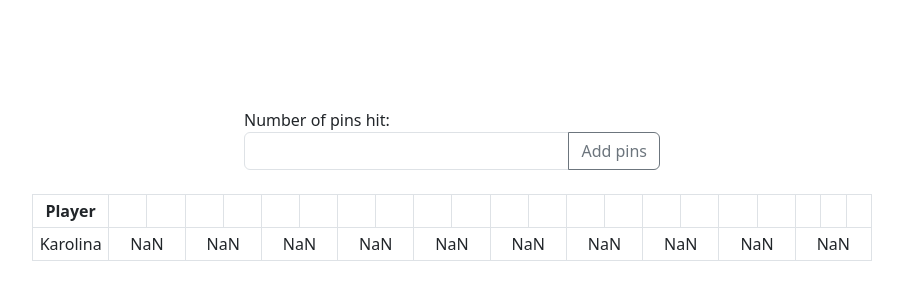
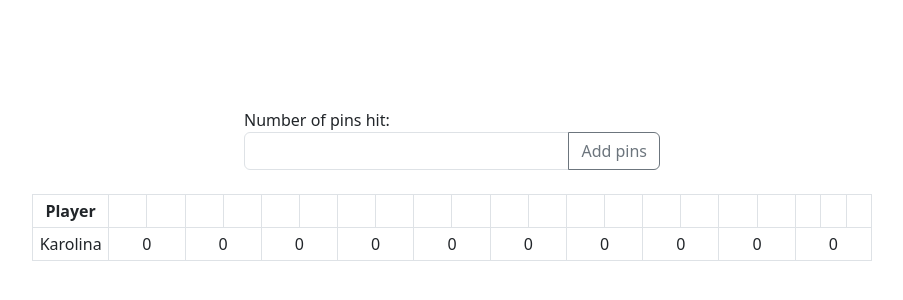
Before and after one commit to kposlek/bowling-scorecard, a Vue app: page / in a window 1280 px wide. Shown: the part 212-512 px from the top of the page, without its empty margins (188-1091 px from the left). Built offline with nearby package versions, Linux system fonts and the light colour scheme.

Commit message:
deleting unnecessary elements

```diff
--- a/src/components/ScoreDisplay.vue
+++ b/src/components/ScoreDisplay.vue
@@ -1,9 +1,6 @@
 <template>
   <div class="w-100">
     <ScoreInput />
-    <!--   <div class="row">
-      <h1 class="text-center">{{ store.static.frameHeader }}</h1>
-    </div> -->
 
     <div class="row d-flex justify-content-center p-2">
       <div class="container text-center m-0 p-0 border-start border-top">
@@ -29,21 +26,11 @@
                 {{ printThrow3(frame.throw3, frame.throw1, index) }}
               </div>
             </div>
-            <!--   <div class="row p-1 m-0 justify-content-center border-end">
-              {{ printScore(frame) }}
-            </div> -->
+
             <div class="row p-1 m-0 justify-content-center border-end">
-              {{ frame.score }}
+              {{ frame.score || 0 }}
             </div>
           </div>
-          <!--  <div class="col p-0 border-bottom">
-            <div class="row d-flex fw-bold m-0 p-1 justify-content-center border-bottom border-end">
-              {{ store.static.totalHeader }}
-            </div>
-            <div class="row d-flex m-0 p-1 justify-content-center border-end">
-              {{ store.totalScore }}
-            </div>
-          </div> -->
         </div>
       </div>
     </div>
@@ -51,7 +38,6 @@
 </template>
 
 <script setup>
-import { watch } from 'vue'
 import { useScoreStore } from '../../stores/scoreStore.js'
 import ScoreInput from './ScoreInput.vue'
 const store = useScoreStore()
@@ -106,13 +92,6 @@ function printThrow3(frameThrow3, frameThrow1) {
     }
   }
 }
-
-watch(
-  () => store.totalScoreSum(),
-  (newValue) => {
-    console.log(newValue)
-  }
-)
 </script>
 
 <style scoped>
--- a/src/components/ScoreInput.vue
+++ b/src/components/ScoreInput.vue
@@ -1,4 +1,5 @@
 <template>
+  <div>
     <div class="mb-3 w-50 m-auto">
       <div>{{ store.static.inputHeading }}</div>
       <div class="input-group">
@@ -30,11 +31,15 @@
         </button>
       </div>
     </div>
-  <div v-if="store.errorMessage && !store.validationError" class="d-block text-danger text-center">
+    <div
+      v-if="store.errorMessage && !store.validationError"
+      class="d-block text-danger text-center"
+    >
       {{ store.errorMessage }}
     </div>
     <div class="d-block text-danger fw-bold text-center">
       {{ store.validationError }}
+    </div>
   </div>
 </template>
 
```
Lines whose indentation alone changed are shown as unchanged.
